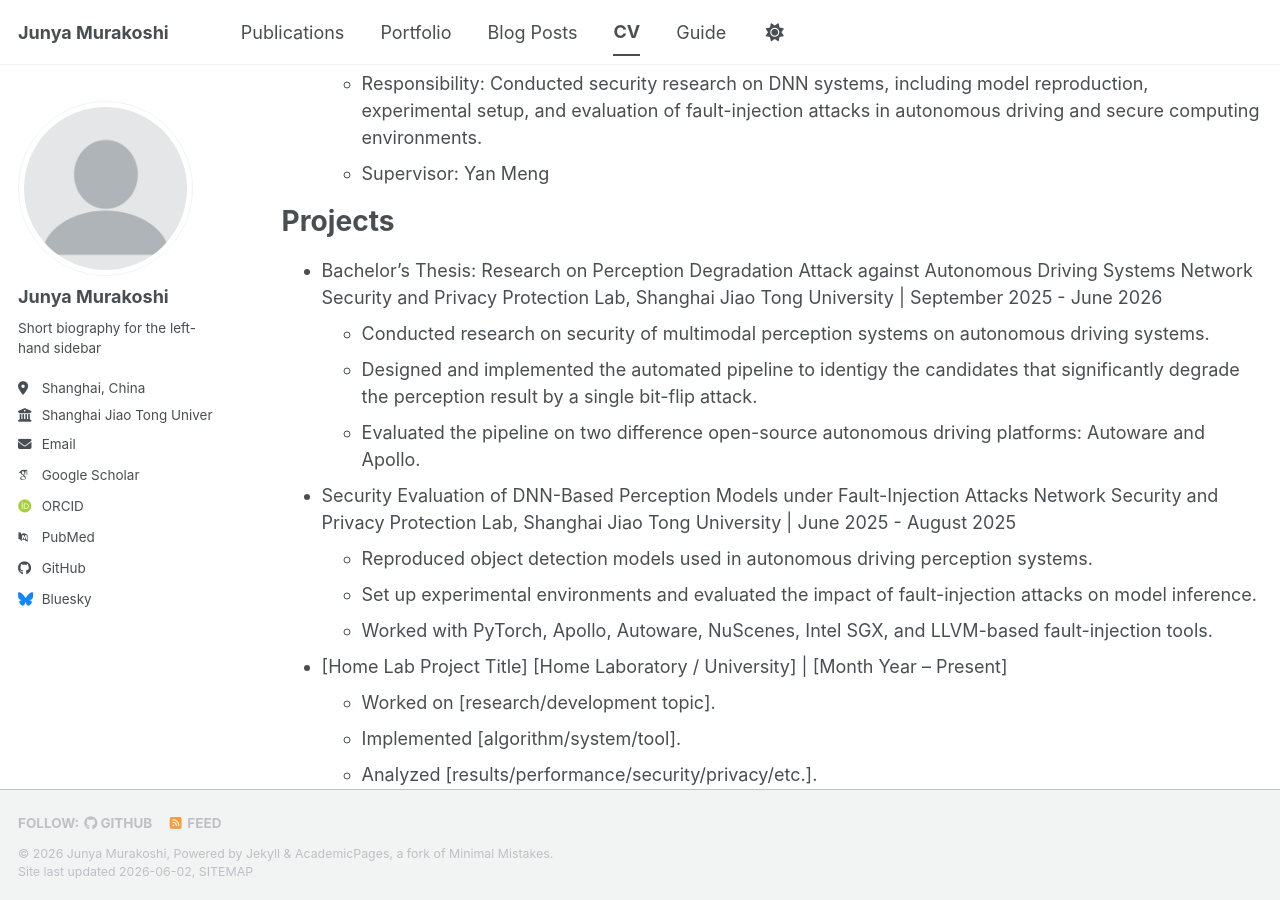
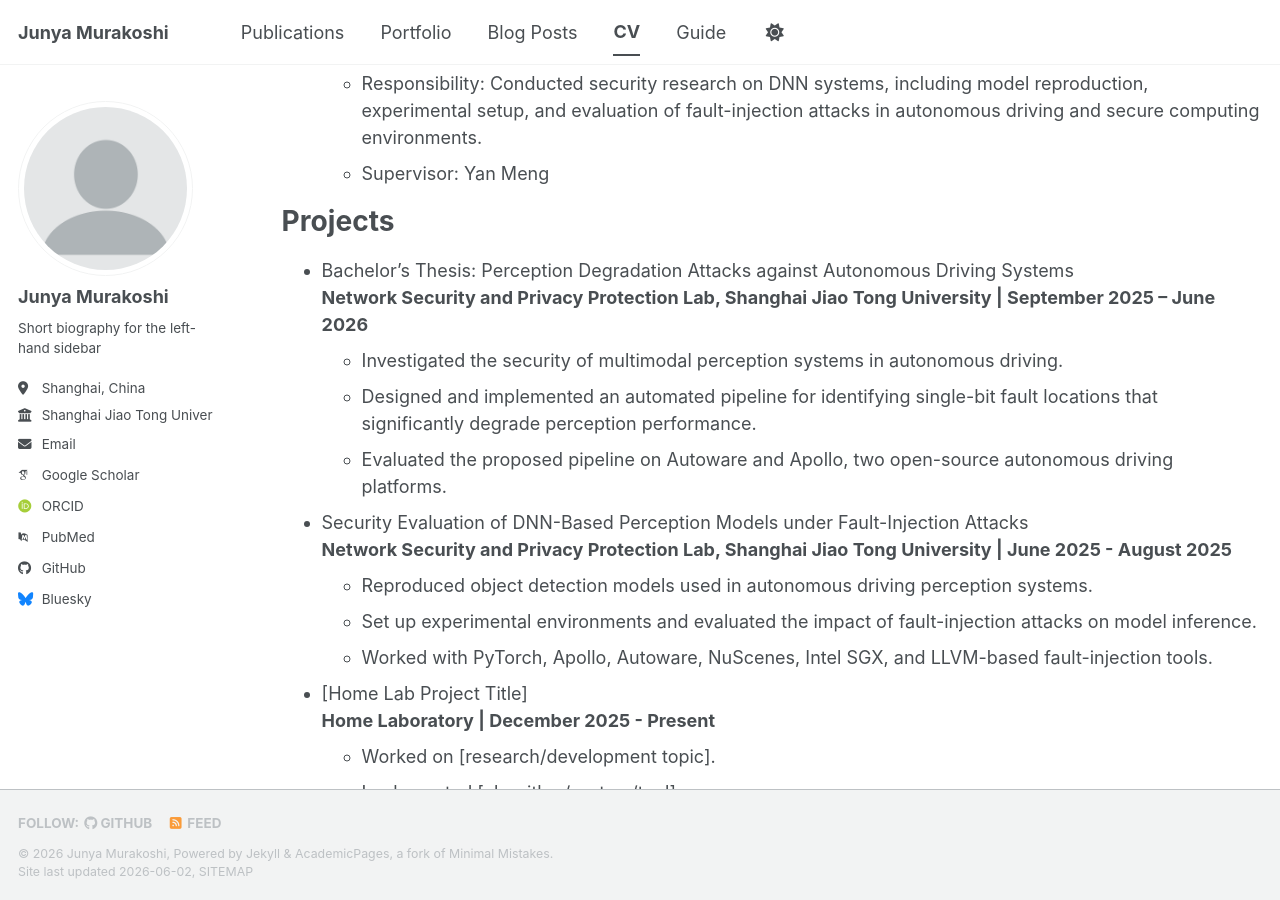
Before and after one commit to jnymrks/jnymrks.github.io, a Jekyll site: the page built from _pages/cv.md, in a window 1280 px wide and 900 px high, scrolled down 366 px. Built offline with Jekyll 4.4.1, drawn with Linux system fonts in a browser that asks for light colours; some web fonts are replaced; a script bundle is joined from its source files by our own code; library files that are not in the unit come from our copies.

Commit message:
Update cv.md

```diff
--- a/_pages/cv.md
+++ b/_pages/cv.md
@@ -25,20 +25,20 @@ Work experience
 Projects
 ========
 
-* Bachelor's Thesis: Research on Perception Degradation Attack against Autonomous Driving Systems
-  Network Security and Privacy Protection Lab, Shanghai Jiao Tong University | September 2025 - June 2026
-  - Conducted research on security of multimodal perception systems on autonomous driving systems.
-  - Designed and implemented the automated pipeline to identigy the candidates that significantly degrade the perception result by a single bit-flip attack.
-  - Evaluated the pipeline on two difference open-source autonomous driving platforms: Autoware and Apollo.
+* Bachelor's Thesis: Perception Degradation Attacks against Autonomous Driving Systems
+  **Network Security and Privacy Protection Lab, Shanghai Jiao Tong University | September 2025 – June 2026**
+  - Investigated the security of multimodal perception systems in autonomous driving.
+  - Designed and implemented an automated pipeline for identifying single-bit fault locations that significantly degrade perception performance.
+  - Evaluated the proposed pipeline on Autoware and Apollo, two open-source autonomous driving platforms.
 
 * Security Evaluation of DNN-Based Perception Models under Fault-Injection Attacks
-  Network Security and Privacy Protection Lab, Shanghai Jiao Tong University | June 2025 - August 2025
-  - Reproduced object detection models used in autonomous driving perception systems.
-  - Set up experimental environments and evaluated the impact of fault-injection attacks on model inference.
-  - Worked with PyTorch, Apollo, Autoware, NuScenes, Intel SGX, and LLVM-based fault-injection tools.
+  **Network Security and Privacy Protection Lab, Shanghai Jiao Tong University | June 2025 - August 2025**
+  * Reproduced object detection models used in autonomous driving perception systems.
+  * Set up experimental environments and evaluated the impact of fault-injection attacks on model inference.
+  * Worked with PyTorch, Apollo, Autoware, NuScenes, Intel SGX, and LLVM-based fault-injection tools.
 
 * [Home Lab Project Title]
-  [Home Laboratory / University] | [Month Year – Present]
+  **Home Laboratory | December 2025 - Present**
   - Worked on [research/development topic].
   - Implemented [algorithm/system/tool].
   - Analyzed [results/performance/security/privacy/etc.].
```
